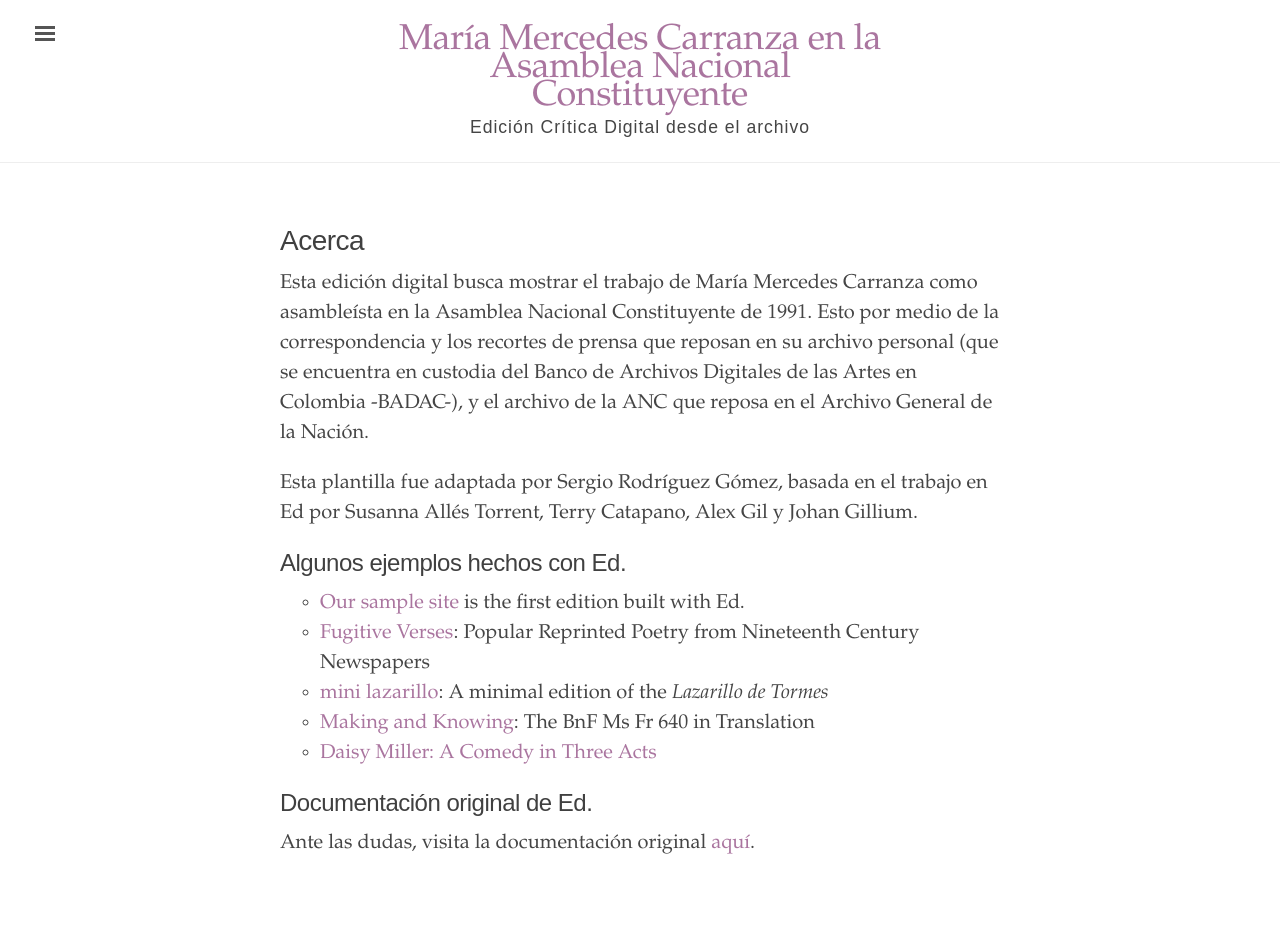
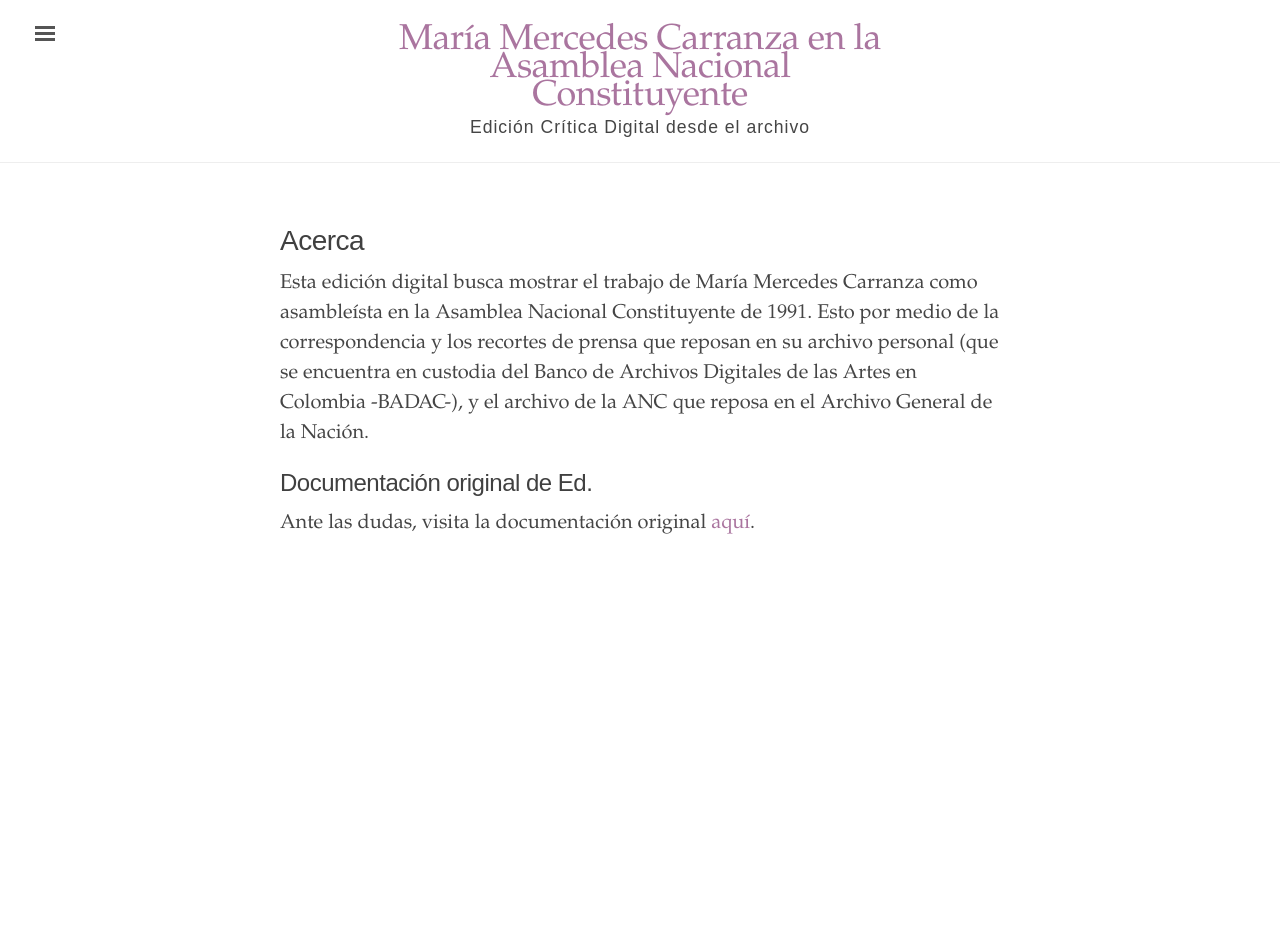
Before and after one commit to LorenzoAugust/Edici-n-digitalMMC, a Jekyll site: the page built from acerca.md, in a window 1280 px wide. Built offline with Jekyll 4.4.1, drawn with Linux system fonts in a browser that asks for light colours; after the commit the page ends 900 px from its top, so only the background shows below that.

Commit message:
Actualización 4

```diff
--- a/acerca.md
+++ b/acerca.md
@@ -5,15 +5,6 @@ title: Acerca
 
 Esta edición digital busca mostrar el trabajo de María Mercedes Carranza como asambleísta en la Asamblea Nacional Constituyente de 1991. Esto por medio de la correspondencia y los recortes de prensa que reposan en su archivo personal (que se encuentra en custodia del Banco de Archivos Digitales de las Artes en Colombia -BADAC-), y el archivo de la ANC que reposa en el Archivo General de la Nación.
 
-Esta plantilla fue adaptada por Sergio Rodríguez Gómez, basada en el trabajo en Ed por Susanna Allés Torrent, Terry Catapano, Alex Gil y Johan Gillium.
-
-## Algunos ejemplos hechos con Ed.
-
-- [Our sample site](http://minicomp.github.io/ed/) is the first edition built with Ed.
-- [Fugitive Verses](http://fugitiverses.viraltexts.org/): Popular Reprinted Poetry from Nineteenth Century Newspapers
-- [mini lazarillo](http://minilazarillo.github.io/): A minimal edition of the *Lazarillo de Tormes*
-- [Making and Knowing](https://cu-mkp.github.io/GR8975-edition/): The BnF Ms Fr 640 in Translation
-- [Daisy Miller: A Comedy in Three Acts](https://britaneeelizabeth.github.io/ed/texts/DaisyMillerPlay/)
 
 ## Documentación original de Ed.
 
```
